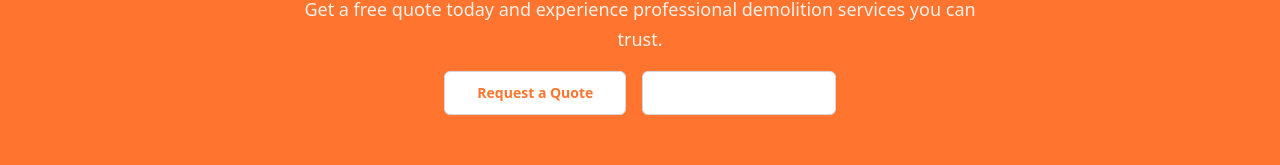
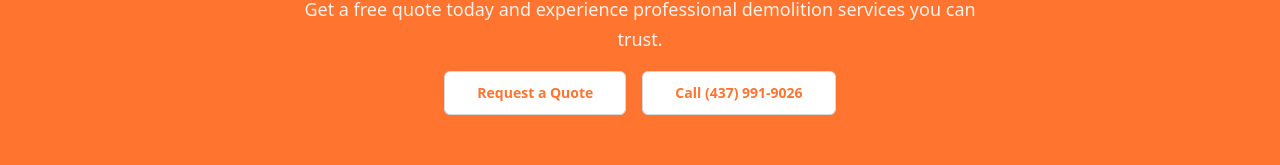
Before and after one commit to TNDIGITALMARK/bf3b0bc6-a6e1-44dd-b2f1-dd22e504e300, a Next.js app: page / in a window 1280 px wide. Shown: the part 5001-5166 px from the top of the page. Built offline with nearby package versions, Linux system fonts and the light colour scheme; no server answers.

Commit message:
Phoenix Agent implementation - Okay great now do exactly what you did for that ot...

```diff
--- a/src/app/globals.css
+++ b/src/app/globals.css
@@ -481,13 +481,13 @@ a.cta-btn-quote:hover * {
   opacity: 0.95;
 }
 
-/* Second CTA button: "Call" - White text on transparent/dark background */
+/* Second CTA button: "Call" - Orange text on white background (matching Quote button) */
 button.cta-btn-call,
 a.cta-btn-call,
 .cta-btn-call,
 button.cta-btn-call *,
 a.cta-btn-call * {
-  color: white !important;
+  color: hsl(var(--secondary)) !important;
   font-weight: 600 !important;
 }
 
@@ -496,8 +496,8 @@ a.cta-btn-call:hover,
 .cta-btn-call:hover,
 button.cta-btn-call:hover *,
 a.cta-btn-call:hover * {
-  color: white !important;
-  opacity: 1;
+  color: hsl(var(--secondary)) !important;
+  opacity: 0.95;
 }
 
 /* ============================================
--- a/src/app/page.tsx
+++ b/src/app/page.tsx
@@ -398,7 +398,7 @@ export default function Home() {
               <Button asChild size="lg" variant="outline" className="bg-white hover:bg-white/90 border-white cta-btn-quote">
                 <Link href="/contact">Request a Quote</Link>
               </Button>
-              <Button asChild size="lg" variant="outline" className="border-white hover:bg-white/10 cta-btn-call">
+              <Button asChild size="lg" variant="outline" className="bg-white hover:bg-white/90 border-white cta-btn-call">
                 <a href="tel:4379919026">Call (437) 991-9026</a>
               </Button>
             </div>
```
